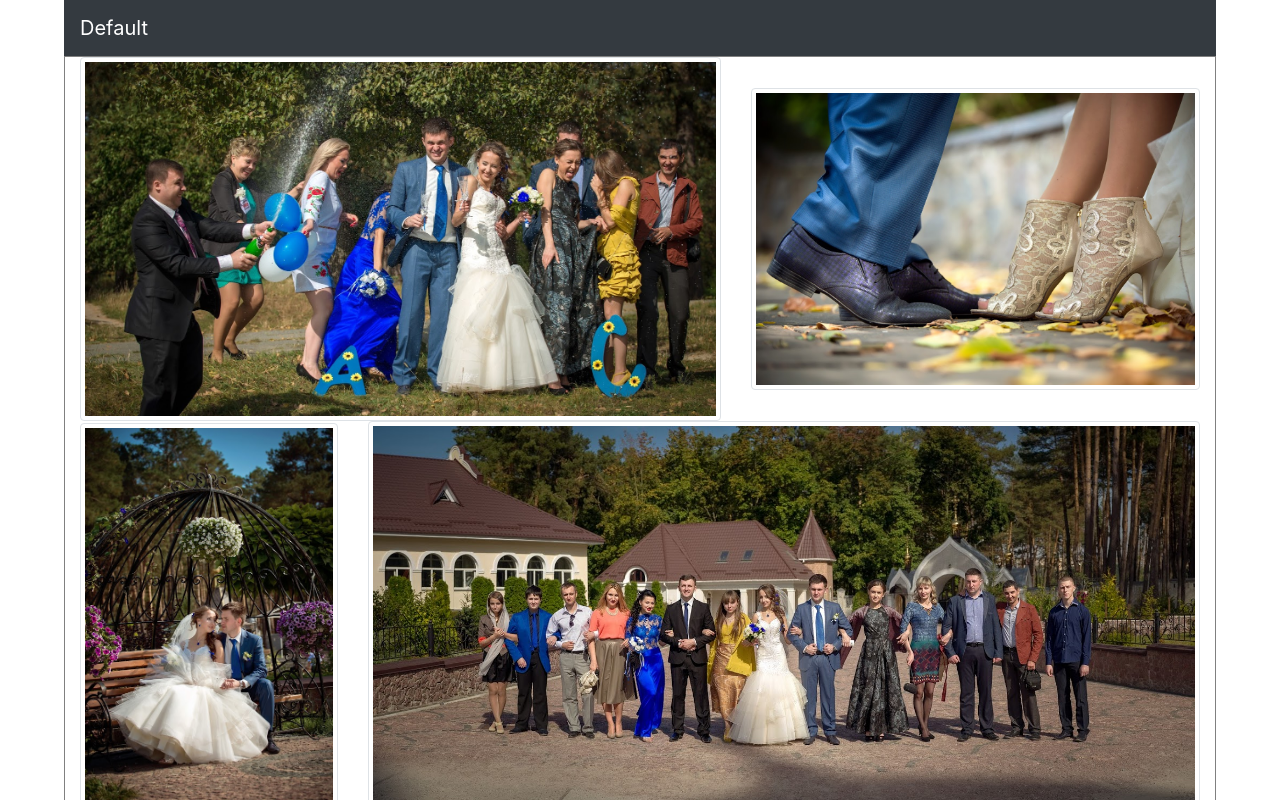
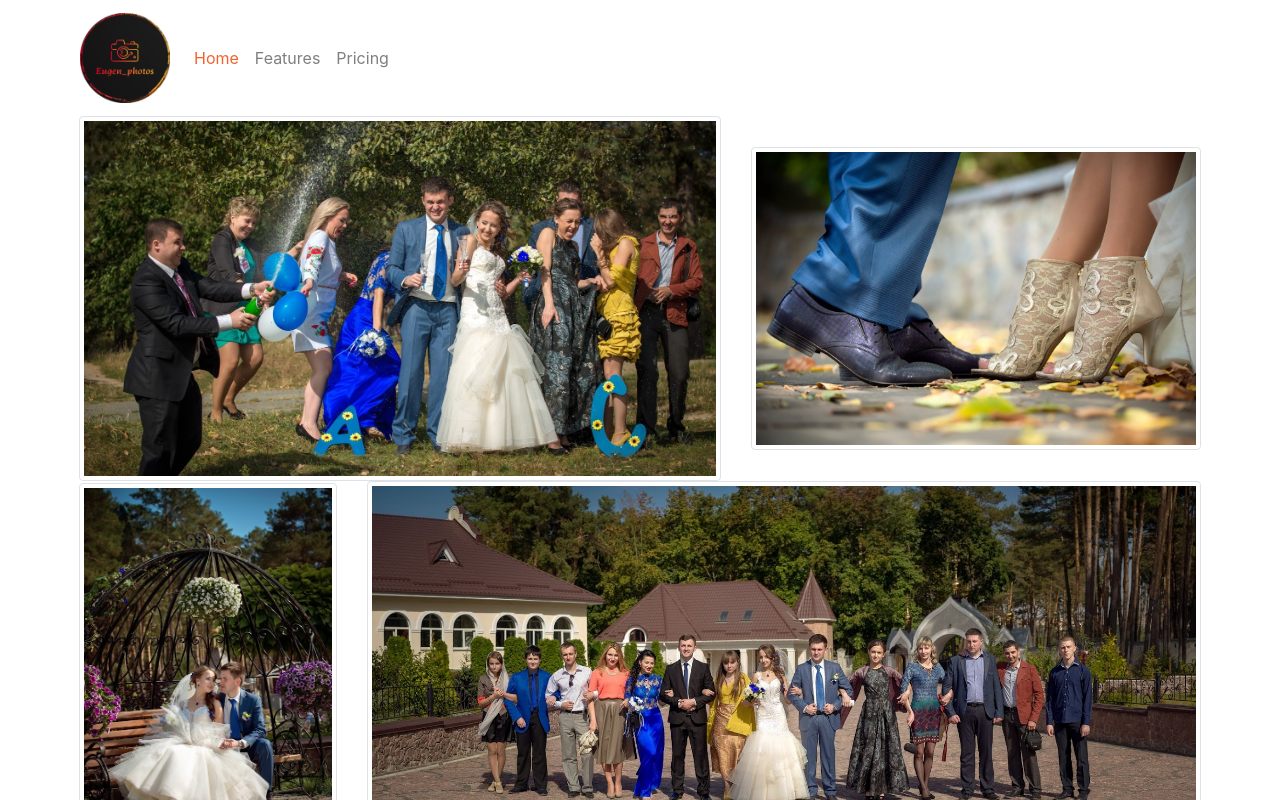
Before and after one commit to elenaserezhkina/eugen-photos, a plain HTML site: page index.html in a window 1280 px wide. Shown: the top 800 px of the page. Drawn offline with nearby package versions, Linux system fonts and the light colour scheme; grey boxes are pictures that could not be loaded.

Commit message:
changed navbar

```diff
--- a/index.html
+++ b/index.html
@@ -17,10 +17,41 @@
     <title>Checkpoit1</title>
   </head>
   <body>
-    <nav class="navbar navbar-dark bg-dark">
-      <!-- Navbar content -->
-      <a class="navbar-brand" href="#">Default</a>
+    <!-- Navbar -->
+
+    <!-- second nav -->
+    <nav class="navbar navbar-expand-sm navbar-light">
+      <a class="navbar-brand" href="#"
+        ><img class="logo-img" src="./pictures/logo1.png" alt="logo"
+      /></a>
+      <button
+        class="navbar-toggler"
+        type="button"
+        data-toggle="collapse"
+        data-target="#navbarNav"
+        aria-controls="navbarNav"
+        aria-expanded="false"
+        aria-label="Toggle navigation"
+      >
+        <span class="navbar-toggler-icon"></span>
+      </button>
+      <div class="collapse navbar-collapse" id="navbarNav">
+        <ul class="navbar-nav">
+          <li class="nav-item active">
+            <a class="nav-link" href="#"
+              >Home <span class="sr-only">(current)</span></a
+            >
+          </li>
+          <li class="nav-item">
+            <a class="nav-link" href="#">Features</a>
+          </li>
+          <li class="nav-item">
+            <a class="nav-link" href="#">Pricing</a>
+          </li>
+        </ul>
+      </div>
     </nav>
+    <!-- section with photos -->
     <section class="photogrid">
       <div class="container-fluid">
         <div class="row">
--- a/style.css
+++ b/style.css
@@ -1,10 +1,16 @@
 .photogrid {
   width: 90%;
   margin: 0 auto;
-  border: 1px solid grey;
 }
 
 .navbar {
   width: 90%;
   margin: 0 auto;
+  background-color: white;
 }
+.logo-img {
+  width: 90px;
+}
+.navbar-light .navbar-nav .active > .nav-link {
+  color: #f2622e;
+}
```
Also changed, not shown: pictures/logo.png (added), pictures/logo1.png (added).
